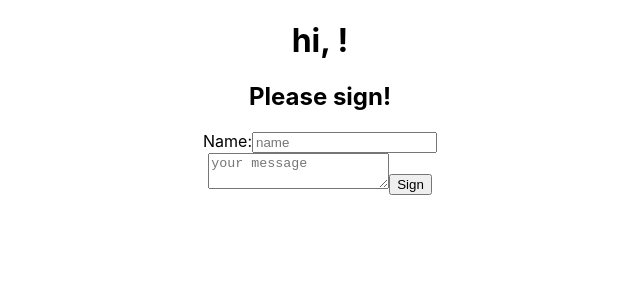
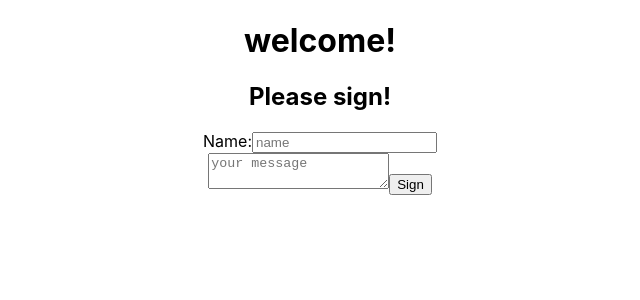
Before and after one commit to ian-ch-jsx/guestbook, a React (Create React App) app: page / in a window 1280 px wide. Shown: the top 300 px of the page, without its empty margins (320-960 px from the left). Built offline with nearby package versions, Linux system fonts and the light colour scheme.

Commit message:
added message to header

```diff
--- a/src/views/Header/Header.jsx
+++ b/src/views/Header/Header.jsx
@@ -3,9 +3,11 @@ import { useUser } from '../../context/UserContext';
 
 export default function Header() {
   const { user } = useUser();
+
+  const welcome = user ? `hi, ${user}!` : 'welcome!';
   return (
     <div>
-      <h1>hi, {user}!</h1>
+      <h1>{welcome}</h1>
     </div>
   );
 }
```
